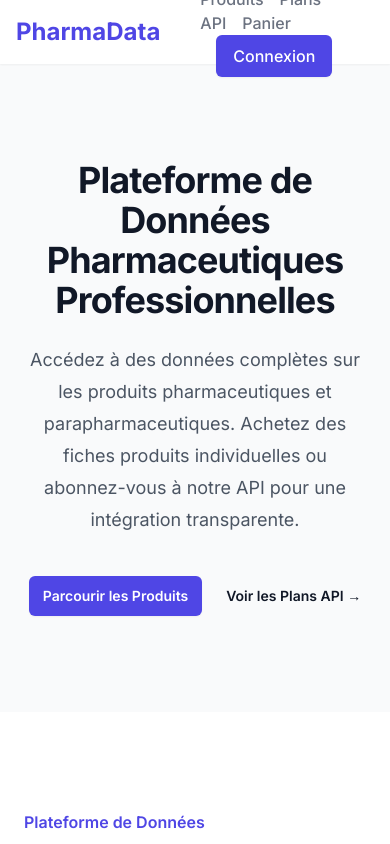
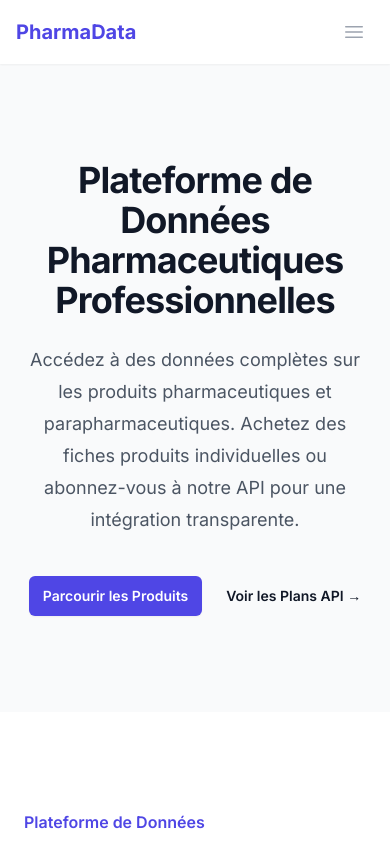
Before and after one commit to moncefbettaieb/pharmadatafrontend, a Nuxt app: page / in a window 390 px wide. Shown: the top 844 px of the page. Built offline with nearby package versions, Linux system fonts and the light colour scheme.

Commit message:
make header fixed & responsive

```diff
--- a/app.vue
+++ b/app.vue
@@ -1,10 +1,13 @@
 <template>
-  <div class="min-h-screen bg-gray-50">
-    <TheHeader />
+<div class="min-h-screen bg-gray-50">
+  <TheHeader />
+  <!-- Ajout d'un padding-top pour compenser le header fixe -->
+  <div class="pt-16">
     <NuxtPage />
-    <TheFooter />
-    <div id="toast-container"></div>
   </div>
+  <TheFooter />
+  <div id="toast-container"></div>
+</div>
 </template>
 
 <script setup>
--- a/components/TheHeader.vue
+++ b/components/TheHeader.vue
@@ -1,26 +1,123 @@
 <template>
-  <header class="bg-white shadow-sm">
+  <header class="fixed top-0 left-0 right-0 bg-white shadow-sm z-50">
     <nav class="mx-auto max-w-7xl px-4 sm:px-6 lg:px-8" aria-label="Top">
       <div class="flex h-16 items-center justify-between">
+        <!-- Logo et titre -->
         <div class="flex items-center">
           <NuxtLink to="/" class="flex items-center">
-            <span class="text-2xl font-bold text-indigo-600">PharmaData</span>
+            <span class="text-xl sm:text-2xl font-bold text-indigo-600">PharmaData</span>
           </NuxtLink>
         </div>
-        <div class="ml-10 space-x-4">
-          <NuxtLink to="/products" class="text-base font-medium text-gray-500 hover:text-gray-900">Produits</NuxtLink>
-          <NuxtLink to="/api-plans" class="text-base font-medium text-gray-500 hover:text-gray-900">Plans API</NuxtLink>
-          <NuxtLink to="/cart" class="text-base font-medium text-gray-500 hover:text-gray-900">Panier</NuxtLink>
+
+        <!-- Menu mobile -->
+        <div class="flex md:hidden">
+          <button
+            @click="mobileMenuOpen = !mobileMenuOpen"
+            type="button"
+            class="inline-flex items-center justify-center rounded-md p-2 text-gray-400 hover:bg-gray-100 hover:text-gray-500"
+            aria-controls="mobile-menu"
+            :aria-expanded="mobileMenuOpen"
+          >
+            <span class="sr-only">Ouvrir le menu</span>
+            <!-- Icon menu -->
+            <svg
+              v-if="!mobileMenuOpen"
+              class="h-6 w-6"
+              fill="none"
+              viewBox="0 0 24 24"
+              stroke-width="1.5"
+              stroke="currentColor"
+              aria-hidden="true"
+            >
+              <path stroke-linecap="round" stroke-linejoin="round" d="M3.75 6.75h16.5M3.75 12h16.5m-16.5 5.25h16.5" />
+            </svg>
+            <!-- Icon fermer -->
+            <svg
+              v-else
+              class="h-6 w-6"
+              fill="none"
+              viewBox="0 0 24 24"
+              stroke-width="1.5"
+              stroke="currentColor"
+              aria-hidden="true"
+            >
+              <path stroke-linecap="round" stroke-linejoin="round" d="M6 18L18 6M6 6l12 12" />
+            </svg>
+          </button>
+        </div>
+
+        <!-- Menu desktop -->
+        <div class="hidden md:flex md:items-center md:space-x-6">
+          <NuxtLink
+            to="/products"
+            class="text-base font-medium text-gray-500 hover:text-gray-900"
+          >Produits</NuxtLink>
+          <NuxtLink
+            to="/api-plans"
+            class="text-base font-medium text-gray-500 hover:text-gray-900"
+          >Plans API</NuxtLink>
+          <NuxtLink
+            to="/cart"
+            class="text-base font-medium text-gray-500 hover:text-gray-900"
+          >Panier</NuxtLink>
           <template v-if="!user">
-            <NuxtLink to="/login" class="inline-flex items-center justify-center rounded-md border border-transparent bg-indigo-600 px-4 py-2 text-base font-medium text-white shadow-sm hover:bg-indigo-700">
-              Connexion
-            </NuxtLink>
+            <NuxtLink
+              to="/login"
+              class="inline-flex items-center justify-center rounded-md border border-transparent bg-indigo-600 px-4 py-2 text-base font-medium text-white shadow-sm hover:bg-indigo-700"
+            >Connexion</NuxtLink>
           </template>
           <template v-else>
-            <NuxtLink to="/account/api-tokens" class="text-base font-medium text-gray-500 hover:text-gray-900">Mes Tokens API</NuxtLink>
-            <button @click="handleLogout" class="text-base font-medium text-gray-500 hover:text-gray-900">
-              Déconnexion
-            </button>
+            <NuxtLink
+              to="/account/api-tokens"
+              class="text-base font-medium text-gray-500 hover:text-gray-900"
+            >Mes Tokens API</NuxtLink>
+            <button
+              @click="handleLogout"
+              class="text-base font-medium text-gray-500 hover:text-gray-900"
+            >Déconnexion</button>
+          </template>
+        </div>
+      </div>
+
+      <!-- Menu mobile (dropdown) -->
+      <div
+        v-show="mobileMenuOpen"
+        class="md:hidden"
+        id="mobile-menu"
+      >
+        <div class="space-y-1 px-2 pb-3 pt-2">
+          <NuxtLink
+            to="/products"
+            class="block rounded-md px-3 py-2 text-base font-medium text-gray-700 hover:bg-gray-50 hover:text-gray-900"
+            @click="mobileMenuOpen = false"
+          >Produits</NuxtLink>
+          <NuxtLink
+            to="/api-plans"
+            class="block rounded-md px-3 py-2 text-base font-medium text-gray-700 hover:bg-gray-50 hover:text-gray-900"
+            @click="mobileMenuOpen = false"
+          >Plans API</NuxtLink>
+          <NuxtLink
+            to="/cart"
+            class="block rounded-md px-3 py-2 text-base font-medium text-gray-700 hover:bg-gray-50 hover:text-gray-900"
+            @click="mobileMenuOpen = false"
+          >Panier</NuxtLink>
+          <template v-if="!user">
+            <NuxtLink
+              to="/login"
+              class="block rounded-md px-3 py-2 text-base font-medium text-gray-700 hover:bg-gray-50 hover:text-gray-900"
+              @click="mobileMenuOpen = false"
+            >Connexion</NuxtLink>
+          </template>
+          <template v-else>
+            <NuxtLink
+              to="/account/api-tokens"
+              class="block rounded-md px-3 py-2 text-base font-medium text-gray-700 hover:bg-gray-50 hover:text-gray-900"
+              @click="mobileMenuOpen = false"
+            >Mes Tokens API</NuxtLink>
+            <button
+              @click="() => { handleLogout(); mobileMenuOpen = false; }"
+              class="block w-full text-left rounded-md px-3 py-2 text-base font-medium text-gray-700 hover:bg-gray-50 hover:text-gray-900"
+            >Déconnexion</button>
           </template>
         </div>
       </div>
@@ -29,19 +126,20 @@
 </template>
 
 <script setup>
-import { useAuthStore } from '~/stores/auth'
-import { storeToRefs } from 'pinia'
+import { useAuthStore } from '~/stores/auth';
+import { storeToRefs } from 'pinia';
 
-const authStore = useAuthStore()
-const { user } = storeToRefs(authStore)
-const { logout } = authStore
+const authStore = useAuthStore();
+const { user } = storeToRefs(authStore);
+const { logout } = authStore;
+const mobileMenuOpen = ref(false);
 
 const handleLogout = async () => {
   try {
-    await logout()
-    navigateTo('/')
+    await logout();
+    navigateTo('/');
   } catch (error) {
-    console.error('Erreur lors de la déconnexion:', error)
+    console.error('Erreur lors de la déconnexion:', error);
   }
-}
+};
 </script>
```
